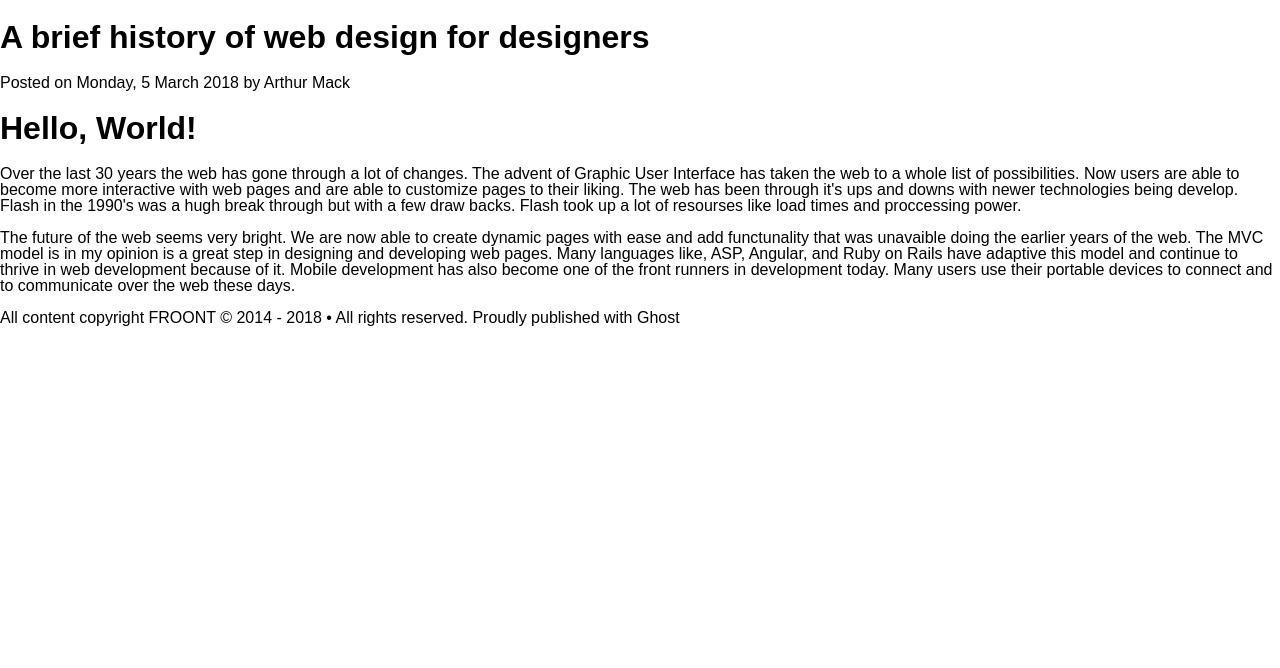
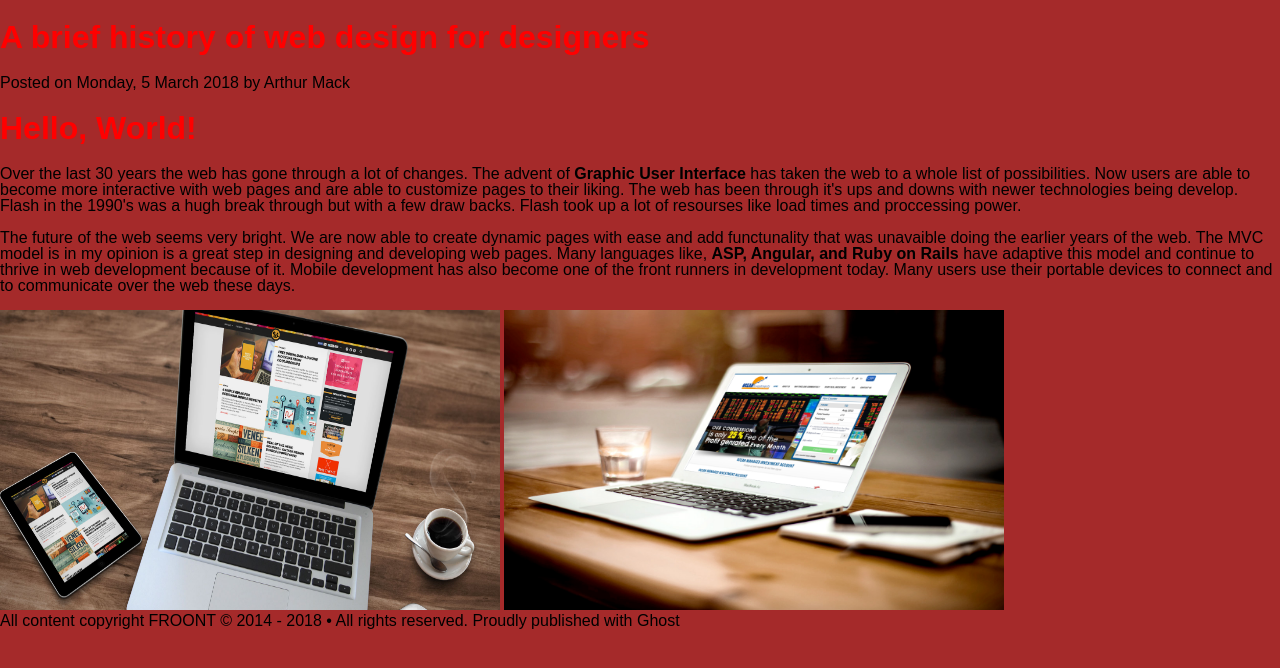
Before and after one commit to agustus9/hello-world, a website: page public/index.html in a window 1280 px wide. Drawn offline with Linux system fonts and the light colour scheme.

Commit message:
Added Css to HTML, H1, and Images

```diff
--- a/public/index.html
+++ b/public/index.html
@@ -4,7 +4,9 @@
     <meta charset="UTF-8">
     <meta name="viewport" content="width=device-width, initial-scale=1">
     <title>Hello World</title>
-    <link rel="stylesheet" href="/screen.css">
+    <link rel="stylesheet" href="./screen.css" type="text/css">
+
+
   </head>
   <body>
       <header>
@@ -12,21 +14,26 @@
           <p>Posted on Monday, 5 March 2018 by Arthur Mack</p>
         </header>
     <h1>Hello, World!</h1>
-    <p>Over the last 30 years the web has gone through a lot of changes.
-      The advent of Graphic User Interface has taken the web to a whole list of possibilities.
+    <p id="first">Over the last 30 years the web has gone through a lot of changes.
+      The advent of <strong>Graphic User Interface</strong> has taken the web to a whole list of possibilities.
       Now users are able to become more interactive with web pages and are able to customize pages to their liking.
       The web has been through it's ups and downs with newer technologies being develop.
       Flash in the 1990's was a hugh break through but with a few draw backs. Flash took up a lot of resourses like
       load times and proccessing power.</p>
 
-    <p>The future of the web seems very bright.
+    <p class="second">The future of the web seems very bright.
     We are now able to create dynamic pages with ease
     and add functunality that was unavaible doing the earlier years of the web.
     The MVC model is in my opinion is a great step in designing and developing web pages.
-    Many languages like, ASP, Angular, and Ruby on Rails have adaptive this model
+    Many languages like, <strong>ASP, Angular, and Ruby on Rails</strong> have adaptive this model
     and continue to thrive in web development because of it. Mobile development has also become one of
     the front runners in development today. Many users use their portable devices to
     connect and to communicate over the web these days.</p>
+
+    <img src="mac.jpg" alt="MacbookPro" width="500" height="300">
+    <img src="mac2.png" alt="MacbookPro" width="500" height="300">
+
+
     <footer>
         All content copyright FROONT © 2014 - 2018 • All rights reserved.
         Proudly published with Ghost
--- a/public/screen.css
+++ b/public/screen.css
@@ -1,5 +1,8 @@
 html {
+  display: inline-flex;
   height: 100%;
+  border: 8em;
+  background-color: brown;
 }
 
 body {
@@ -7,3 +10,7 @@ body {
   min-height: 100%;
   font: 16px / 1 sans-serif;
 }
+
+h1 {
+  color: red;
+ }
```
Also changed, not shown: public/mac.jpg (added), public/mac2.png (added).
